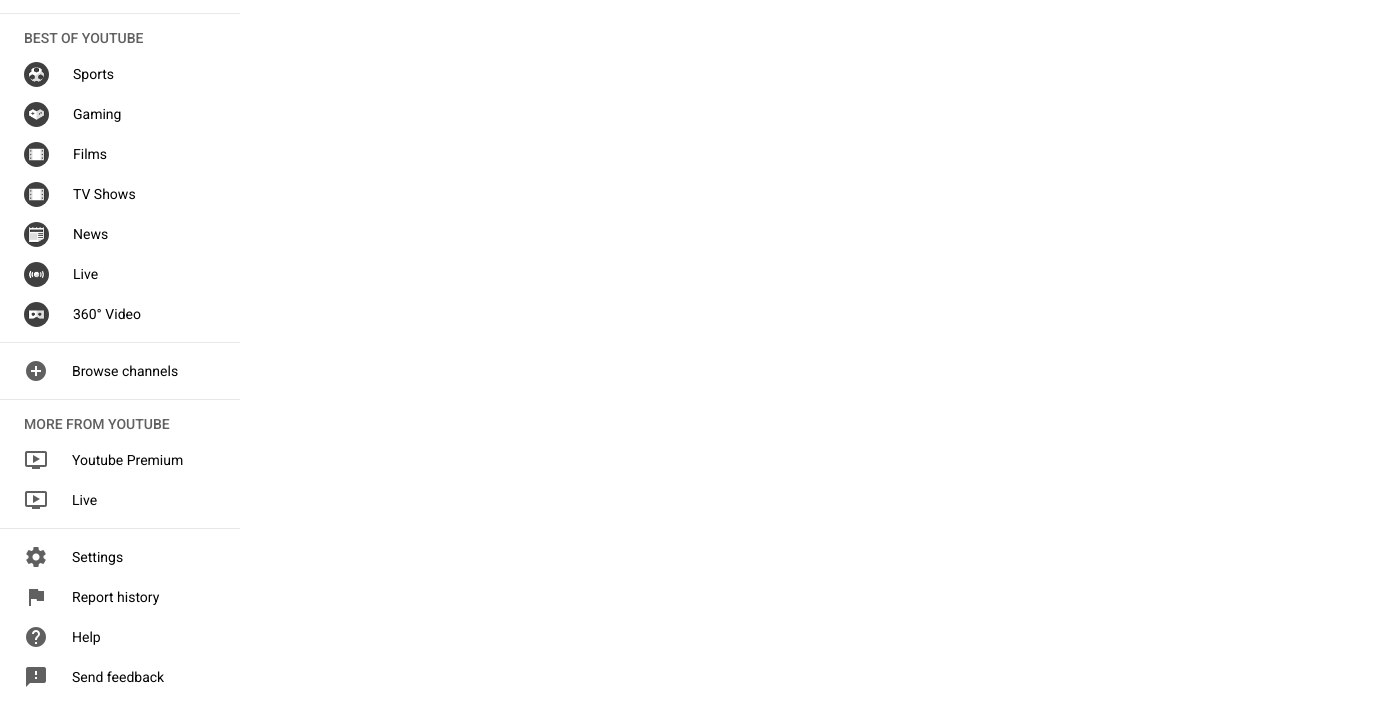
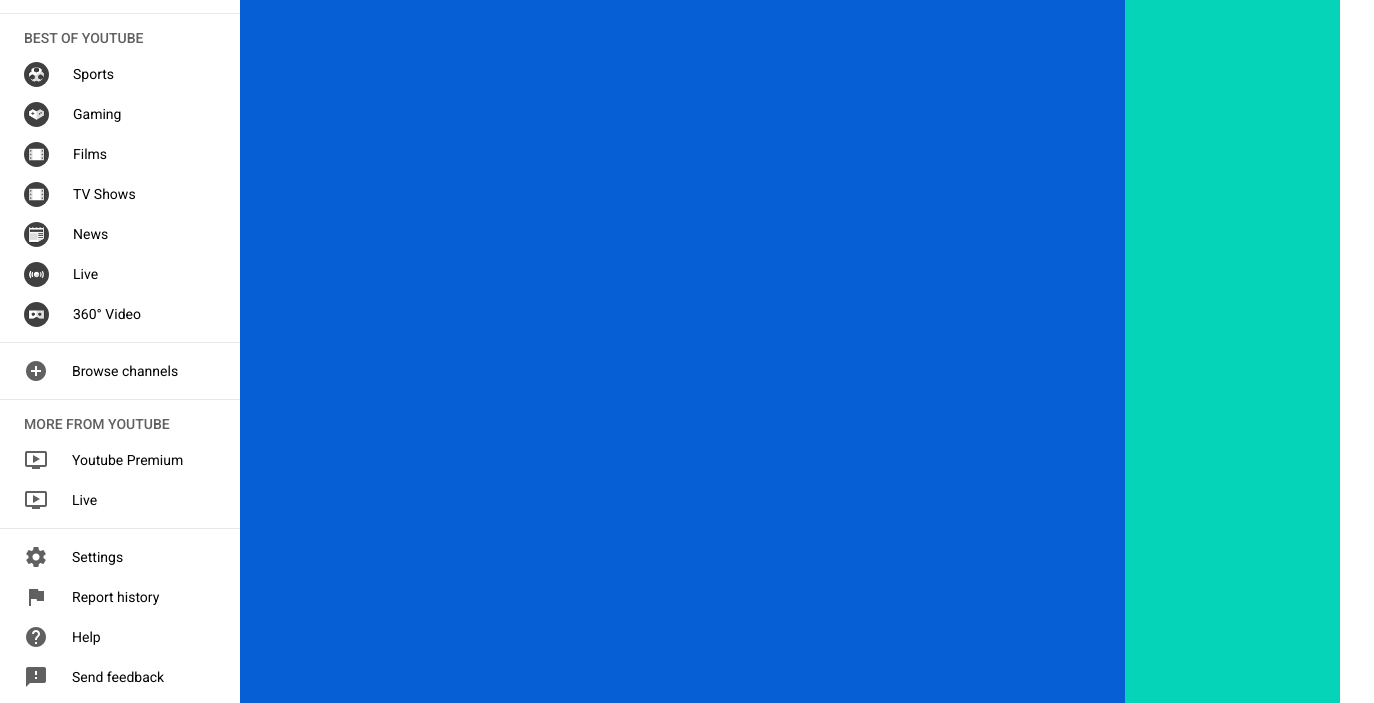
Before and after one commit to Romain-Grandjean/youtube, a plain HTML site: page index.html in a window 1280 px wide. Shown: the part 408-1111 px from the top of the page, 1374 px wide, since content can reach past the window. Before the commit the page ends 800 px from the top, so only its background shows below. Drawn offline with Linux system fonts and the light colour scheme.

Commit message:
version 0.00005

```diff
--- a/css/style.css
+++ b/css/style.css
@@ -579,3 +579,25 @@ padding: 5px 11px;
   transform: scale(1.3);
 
 }
+
+.elements-grid {
+  width: auto;
+  height: auto;
+  display: flex;
+  flex-flow: row nowrap;
+  justify-content: center;
+  align-items: center;
+}
+
+.left-elements-grid {
+  width: 885px;
+  height: 800px;
+  background-color: rgb(6, 95, 212);
+}
+
+.right-elements-grid {
+  width: 215px;
+  height: 800px;
+  margin-right: 24px;
+  background-color: rgb(6, 212, 184);
+}
--- a/index.html
+++ b/index.html
@@ -228,6 +228,20 @@
       </div>
 
 
+    <div class="elements-grid">
+
+      <div class="left-elements-grid">
+
+      </div>
+
+      <div class="right-elements-grid">
+
+      </div>
+
+
+
+
+    </div>
 
 
 
```
